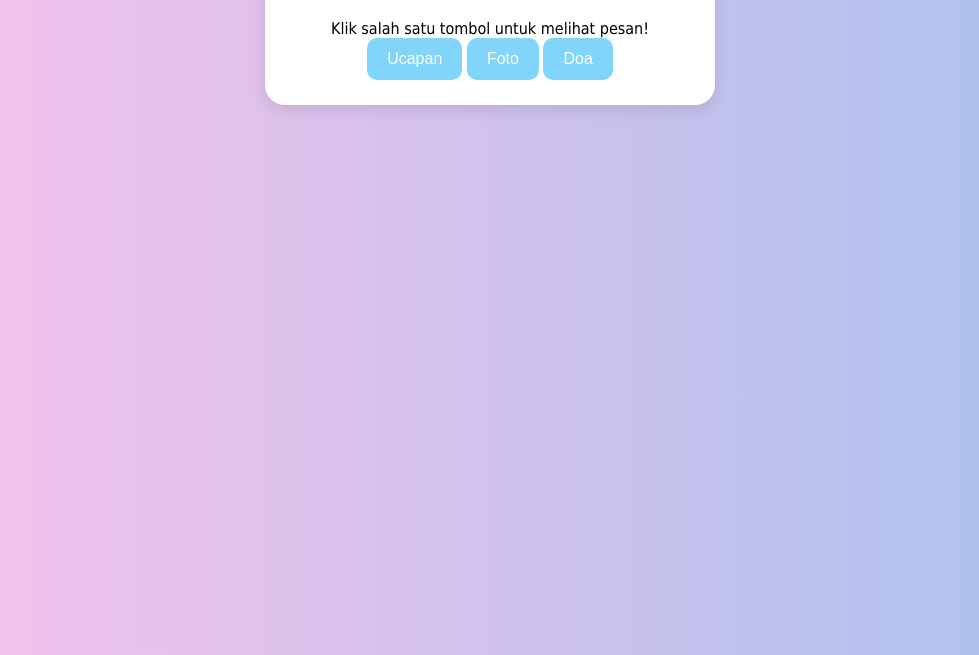
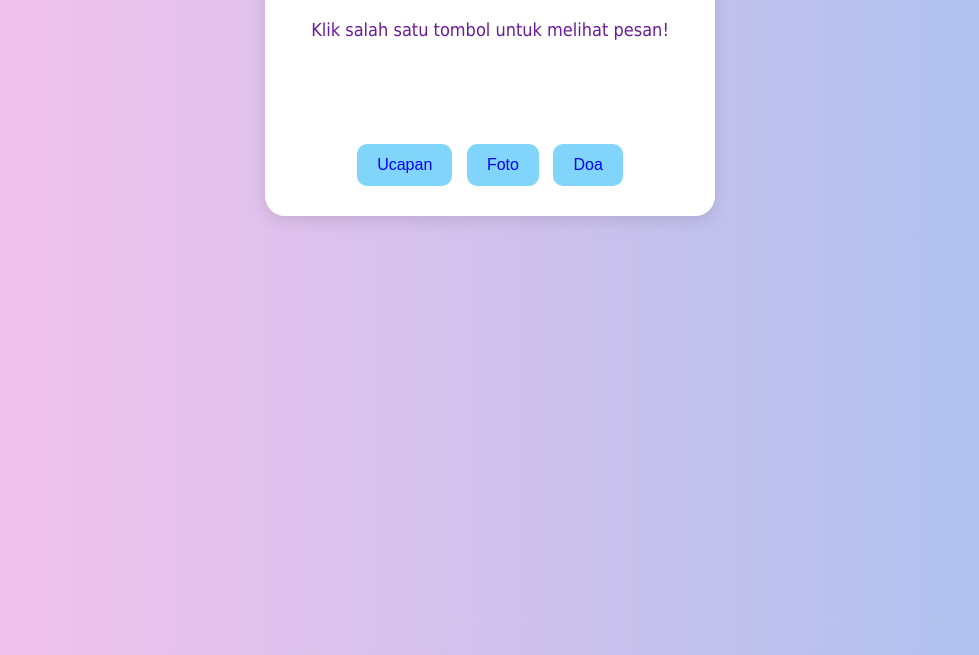
Before and after one commit to abelbel28/ulang-tahun-sayangku, a plain HTML site: page index.html in a window 1280 px wide. Shown: the part 145-800 px from the top of the page, without its empty margins (150-1129 px from the left). Drawn offline with Linux system fonts and the light colour scheme.

Commit message:
Update style.css

```diff
--- a/style.css
+++ b/style.css
@@ -1,5 +1,5 @@
 body {
-  background: linear-gradient(to right, #fbc2eb, #a6c1ee); /* pastel pink & blue */
+  background: linear-gradient(to right, #fbc2eb, #a6c1ee);
   font-family: 'Tahoma', sans-serif;
   text-align: center;
   padding: 20px;
@@ -16,24 +16,32 @@ body {
 }
 
 h1 {
-  color: #ff80ab; /* pastel pink */
+  color: #ff80ab;
 }
 
-p {
-  color: #6a1b9a; /* pastel purple */
+#message {
+  color: #6a1b9a;
   font-size: 18px;
+  min-height: 120px;
 }
 
 button {
-  background: #81d4fa; /* pastel blue */
-  color: white;
+  background: #81d4fa;
+  color: blue;
   border: none;
   padding: 12px 20px;
   border-radius: 10px;
   cursor: pointer;
   font-size: 16px;
+  margin: 5px;
 }
 
 button:hover {
   background: #4fc3f7;
 }
+
+img {
+  max-width: 100%;
+  border-radius: 10px;
+  margin-top: 10px;
+}
```
